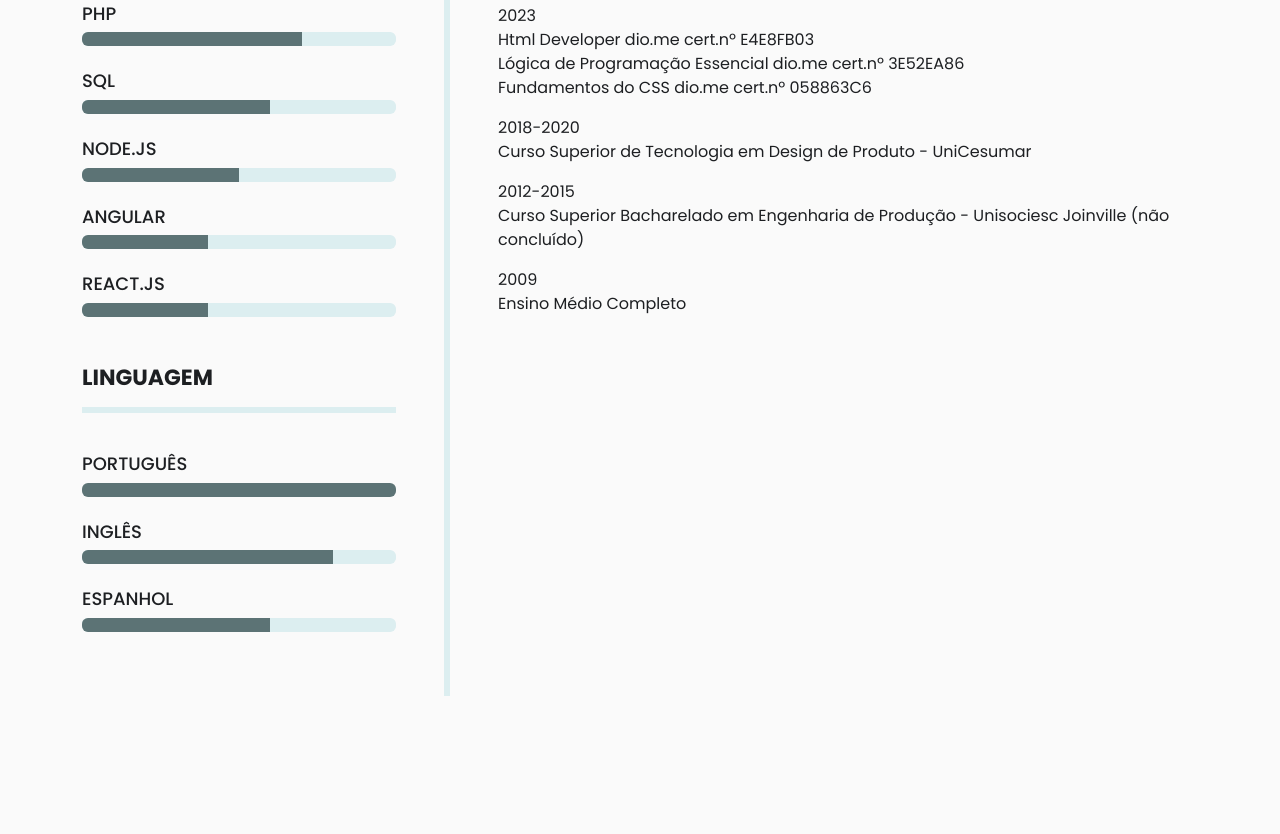
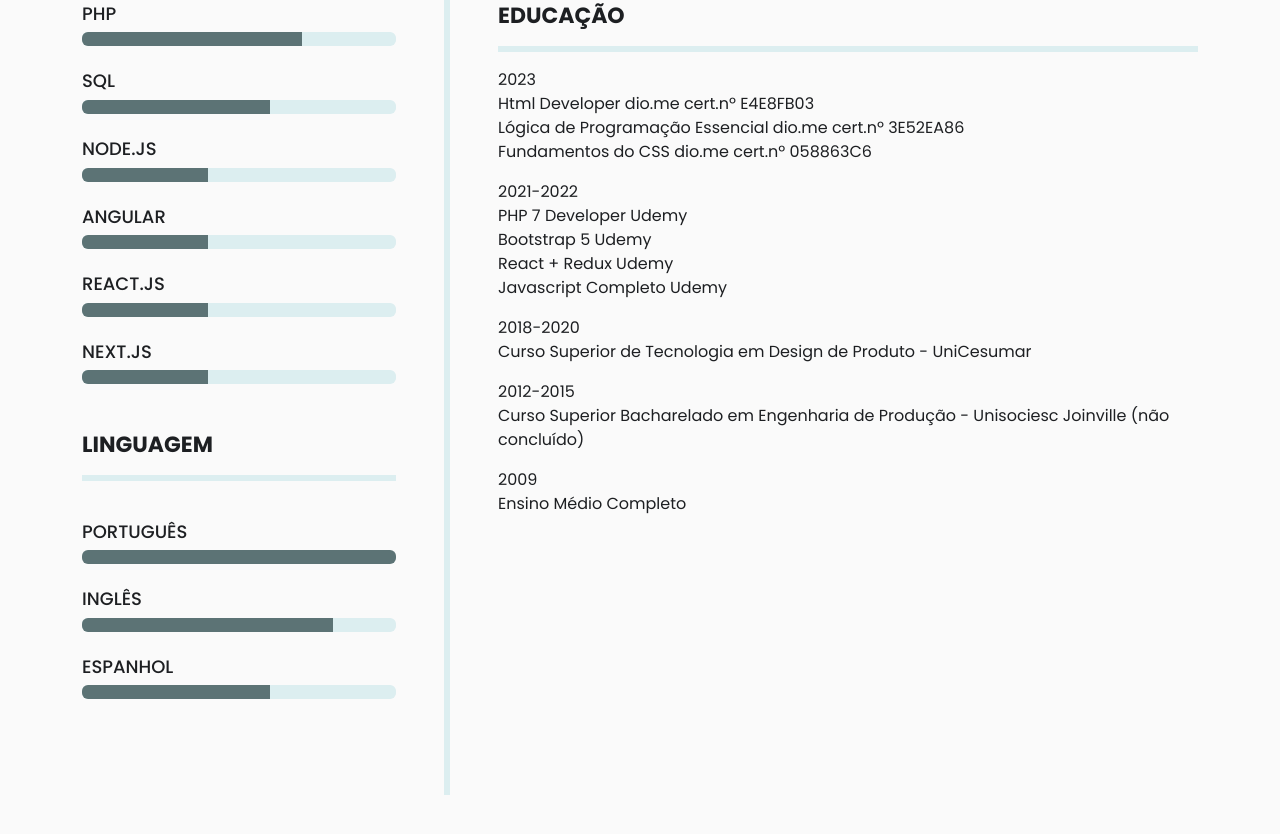
Before and after one commit to Kaueflip/Kaueflip.github.io, a plain HTML site: page index.html in a window 1280 px wide. Shown: the part 1412-2246 px from the top of the page. Before the commit the page ends 2204 px from the top, so only its background shows below. Drawn offline with nearby package versions, Linux system fonts and the light colour scheme.

Commit message:
Other Commit

```diff
--- a/index.html
+++ b/index.html
@@ -159,6 +159,7 @@
       .right {
         padding-right: calc(var(--bs-gutter-x) * 0.5);
         padding-left: calc(var(--bs-gutter-x) * 0.5);
+        padding-top: 0;
       }
     }
   </style>
@@ -342,8 +343,8 @@
 
                 <li>
                   <label for="node"> <h3>NODE.JS</h3></label>
-                  <progress class="progress" id="node" max="100" value="50">
-                    50%
+                  <progress class="progress" id="node" max="100" value="40">
+                    40%
                   </progress>
                 </li>
                 <li>
@@ -358,10 +359,16 @@
                     40%
                   </progress>
                 </li>
+                <li>
+                  <label for="react"> <h3>NEXT.JS</h3></label>
+                  <progress class="progress" id="react" max="100" value="40">
+                    40%
+                  </progress>
+                </li>
               </ul>
             </div>
           </div>
-
+          <div class="info">
             <h2>LINGUAGEM</h2>
             <hr class="hr" />
 
@@ -385,39 +392,44 @@
                 </progress>
               </li>
             </ul>
+          </div>
         </section>
 
         <section class="right col-sm-12 col-lg-8">
+          <div class="info">
             <h2>SÍNTESE</h2>
             <hr class="hr" />
             <p>
               Olá! Sou um desenvolvedor web com mais de 2 anos de experiência na
-            área, e estou muito empolgado em apresentar meu currículo para você.
-            Tenho conhecimentos em diversas linguagens e ferramentas, incluindo
-            HTML, CSS, JavaScript, PHP, SQL, Bootstrap, Git, WordPress,
-            React.js, Angular e Node.js, além de configurações de domínio e
-            hospedagem.
+              área, e estou muito empolgado em apresentar meu currículo para
+              você. Tenho conhecimentos em diversas linguagens e ferramentas,
+              incluindo HTML, CSS, JavaScript, PHP, SQL, Bootstrap, Git,
+              WordPress, React.js, Angular e Node.js, além de configurações de
+              domínio e hospedagem.
             </p>
 
             <p>
-            Atualmente resido em Florianópolis, SC - BR e sou formado em design
-            de produto, além de estar sempre buscando aprimorar meus
+              Atualmente resido em Florianópolis, SC - BR e sou formado em
+              design de produto, além de estar sempre buscando aprimorar meus
               conhecimentos através de cursos e plataformas de ensino, como a
               dio.me.
             </p>
 
             <p>
               Estou sempre em busca de novos desafios e oportunidades em
-            tecnologia e programação, especialmente em desenvolvimento de sites
-            e sistemas. Minha disponibilidade é para freelances ou contratação
-            CLT ou PJ.
+              tecnologia e programação, especialmente em desenvolvimento de
+              sites e sistemas. Minha disponibilidade é para freelances ou
+              contratação CLT ou PJ.
             </p>
 
             <p>
               Acredito que posso ser uma ótima adição à sua equipe de
-            desenvolvimento, e estou ansioso para discutir como posso contribuir
-            para o sucesso de sua empresa. Obrigado pela consideração!
+              desenvolvimento, e estou ansioso para discutir como posso
+              contribuir para o sucesso de sua empresa. Obrigado pela
+              consideração!
             </p>
+          </div>
+          <div class="info">
             <h2>EXPERIÊNCIA</h2>
             <hr class="hr" />
             <ul>
@@ -461,13 +473,14 @@
                 <ul>
                   <li>
                     Responsável pela realização de ensaios de resistência
-                  mecânica, térmica e pressão em conexões injetadas de material
-                  plástico por amostragem.
+                    mecânica, térmica e pressão em conexões injetadas de
+                    material plástico por amostragem.
                   </li>
                 </ul>
               </li>
             </ul>
-
+          </div>
+          <div class="info">
             <h2>EDUCAÇÃO</h2>
             <hr class="hr" />
             <p>
@@ -475,6 +488,13 @@
               Html Developer dio.me cert.nº E4E8FB03 <br />
               Lógica de Programação Essencial dio.me cert.nº 3E52EA86<br />
               Fundamentos do CSS dio.me cert.nº 058863C6
+            </p>
+            <p>
+              2021-2022<br />
+              PHP 7 Developer Udemy<br />
+              Bootstrap 5 Udemy<br />
+              React + Redux Udemy<br />
+              Javascript Completo Udemy
             </p>
             <p>
               2018-2020<br />
@@ -489,6 +509,7 @@
               2009<br />
               Ensino Médio Completo
             </p>
+          </div>
         </section>
       </div>
     </main>
```
Lines whose indentation alone changed are shown as unchanged.
